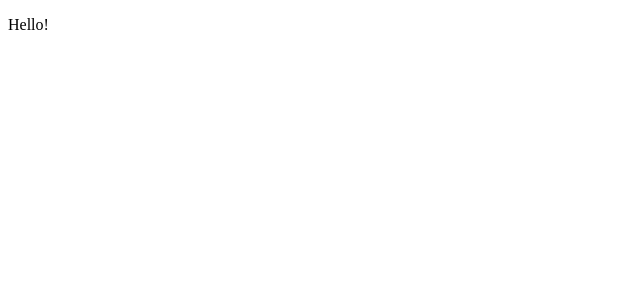
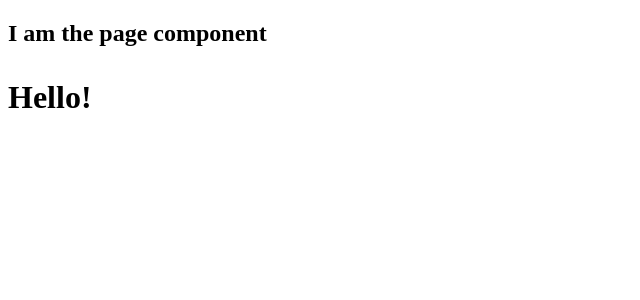
Before and after one commit to Stegnerd/advanced-react-course, a Next.js app in the folder frontend/: page / in a window 1280 px wide. Shown: the top 300 px of the page, without its empty margins (0-640 px from the left). Built offline with nearby package versions, Linux system fonts and the light colour scheme.

Commit message:
Added header component

```diff
--- /dev/null
+++ b/frontend/components/Page.js
@@ -0,0 +1,14 @@
+import PropTypes from 'prop-types';
+
+export default function Page({ children }) {
+  return (
+    <div>
+      <h2>I am the page component</h2>
+      {children}
+    </div>
+  );
+}
+
+Page.propTypes = {
+  children: PropTypes.any,
+};
--- /dev/null
+++ b/frontend/pages/_app.js
@@ -0,0 +1,11 @@
+// special file that has access to body
+
+import Page from '../components/Page';
+
+export default function MyApp({ Component, pageProps }) {
+  return (
+    <Page>
+      <Component {...pageProps} />
+    </Page>
+  );
+}
--- /dev/null
+++ b/frontend/pages/_document.js
@@ -0,0 +1,15 @@
+import Document, { Html, Head, NextScript, Main } from 'next/document';
+
+export default class MyDocument extends Document {
+  render() {
+    return (
+      <Html>
+        {/* <head></head> */}
+        <body>
+          <Main />
+          <NextScript />
+        </body>
+      </Html>
+    );
+  }
+}
--- a/frontend/pages/index.js
+++ b/frontend/pages/index.js
@@ -1,7 +1,7 @@
 export default function IndexPage() {
   return (
-    <div>
+    <h1>
       <p>Hello!</p>
-    </div>
+    </h1>
   );
 }
```
